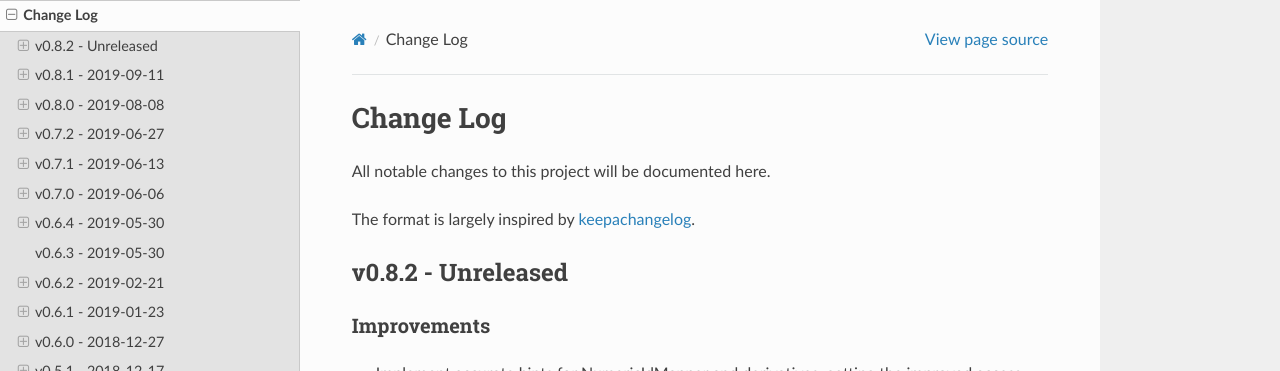
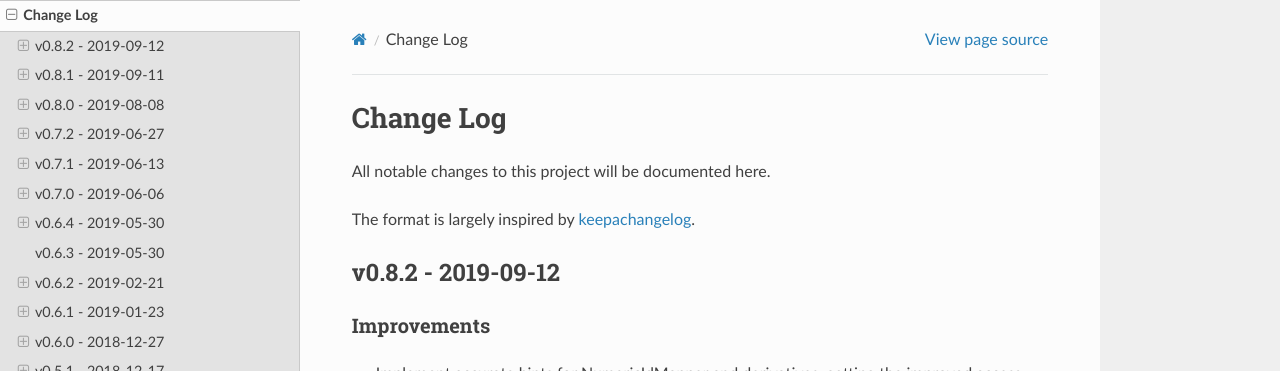
Before and after one commit to jampp/sharedbuffers, a Sphinx documentation site: the page built from doc/source/CHANGELOG.rst, in a window 1280 px wide and 900 px high. Shown: the top 371 px of the window. Built offline with Sphinx 7.4.7 and the Read the Docs theme 2.0.0, drawn with Linux system fonts in a browser that asks for light colours.

Commit message:
Mark release date

```diff
--- a/doc/source/CHANGELOG.rst
+++ b/doc/source/CHANGELOG.rst
@@ -5,7 +5,7 @@ All notable changes to this project will be documented here.
 
 The format is largely inspired by keepachangelog_.
 
-v0.8.2 - Unreleased
+v0.8.2 - 2019-09-12
 ===================
 
 Improvements
```
